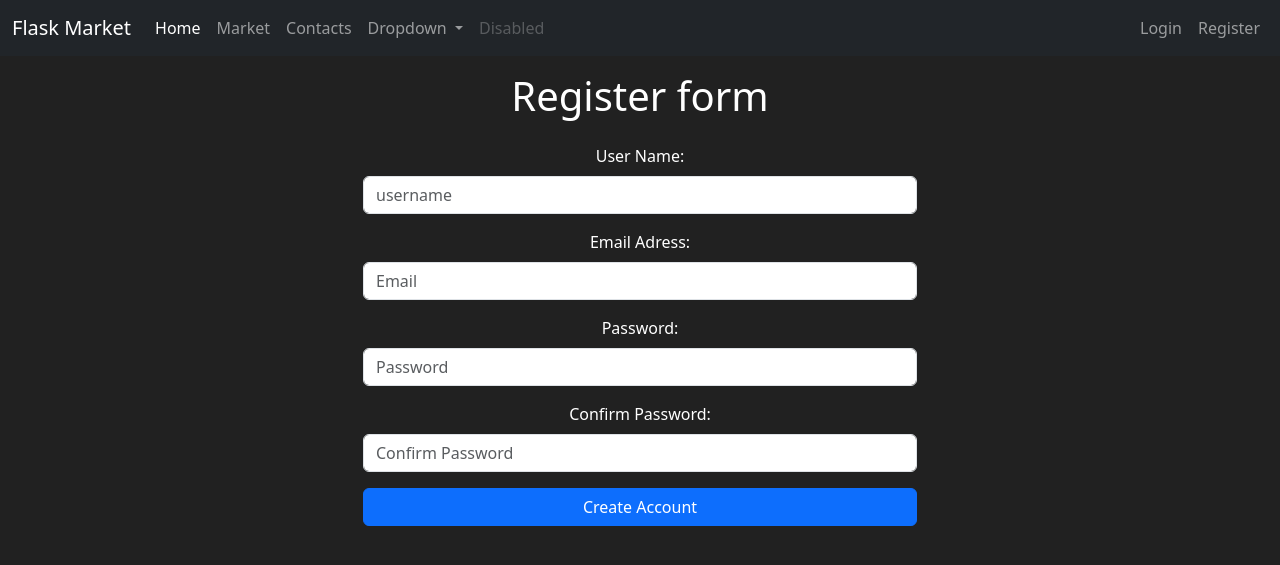
After one commit to Mattia-Rollo/hello_flask, a Flask app: page /register in a window 1280 px wide. The commit adds this page. Shown: the top 565 px of the page. Run offline with Flask 3, Linux system fonts and the light colour scheme.

Commit message:
add route register + form

```diff
--- a/app/__init__.py
+++ b/app/__init__.py
@@ -3,6 +3,7 @@ from flask_sqlalchemy import SQLAlchemy
 
 app = Flask(__name__)
 app.config['SQLALCHEMY_DATABASE_URI'] = 'sqlite:///market.db'
+app.config['SECRET_KEY'] = '1bcc352a61e08df3e51ccc4c'
 db = SQLAlchemy(app)
 
 from app import routes
--- /dev/null
+++ b/app/forms.py
@@ -0,0 +1,9 @@
+from flask_wtf import FlaskForm
+from wtforms import StringField, PasswordField, SubmitField
+
+class RegisterForm(FlaskForm):
+    username = StringField(label='User Name:')
+    email_address = StringField(label='Email Adress:')
+    password1 = PasswordField(label='Password:')
+    password2 = PasswordField(label='Confirm Password:')
+    submit = SubmitField(label='Create Account')
--- a/app/routes.py
+++ b/app/routes.py
@@ -1,11 +1,12 @@
 from app import app
 from flask import render_template
 from app.models import Item
+from app.forms import RegisterForm
 
 name='Mattia'
 surname = 'Rollo'
 @app.route('/')
-def index():
+def home_page():
     return render_template('index.html', name=name, surname=surname)
 
 @app.route('/contacts')
@@ -16,3 +17,8 @@ def contacts():
 def market():
     items = Item.query.all()
     return render_template('market.html', items=items)
+
+@app.route('/register')
+def register_page():
+    form = RegisterForm()
+    return render_template('register.html', form=form)
--- a/app/templates/partials/navbar.html
+++ b/app/templates/partials/navbar.html
@@ -7,13 +7,13 @@
     <div class="collapse navbar-collapse" id="navbarSupportedContent">
       <ul class="navbar-nav me-auto mb-2 mb-lg-0">
         <li class="nav-item">
-          <a class="nav-link active" aria-current="page"href="/">Home </a>
+          <a class="nav-link active" aria-current="page"href="{{ url_for('home_page') }}">Home </a>
         </li>
         <li class="nav-item">
-          <a class="nav-link" href="/market">Market</a>
+          <a class="nav-link" href="{{ url_for('market') }}">Market</a>
         </li>
         <li class="nav-item">
-          <a class="nav-link" href="/contacts">Contacts</a>
+          <a class="nav-link" href="{{ url_for('contacts') }}">Contacts</a>
         </li>
         <li class="nav-item dropdown">
           <a class="nav-link dropdown-toggle" href="#" role="button" data-bs-toggle="dropdown" aria-expanded="false">
@@ -35,7 +35,7 @@
                 <a class="nav-link" href="#">Login</a>
             </li>
             <li class="nav-item">
-                <a class="nav-link" href="#">Register</a>
+                <a class="nav-link" href="{{ url_for('register_page') }}">Register</a>
             </li>
         </ul>
     </div>
--- /dev/null
+++ b/app/templates/register.html
@@ -0,0 +1,34 @@
+{% extends 'base.html' %}
+
+{% block title%}
+Register Page
+{% endblock%}
+
+{% block content %}
+
+<h1 class="text-center">Register form</h1>
+
+
+<form method="POST" class="form-register w-50 text-center m-auto" style="color:white">
+
+    {{ form.username.label(class='form-label pt-3') }}
+    {{ form.username(class="form-control", placeholder="username") }}
+
+    {{ form.email_address.label(class='form-label pt-3') }}
+    {{ form.email_address(class="form-control", placeholder="Email") }}
+
+    {{ form.password1.label(class='form-label pt-3') }}
+    {{ form.password1(class="form-control", placeholder="Password") }}
+
+    {{ form.password2.label(class='form-label pt-3') }}
+    {{ form.password2(class="form-control", placeholder="Confirm Password") }}
+
+    {{ form.submit(class='btn btn-primary my-3 w-100')}}
+
+</form>
+
+<!-- {{ form.username }} -->
+
+
+
+{% endblock content %}
```
